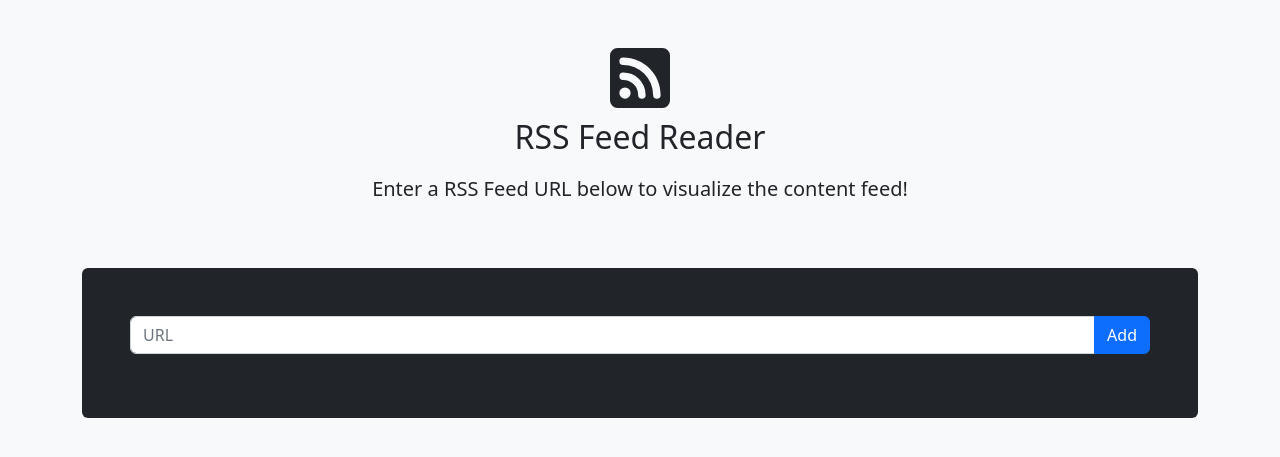
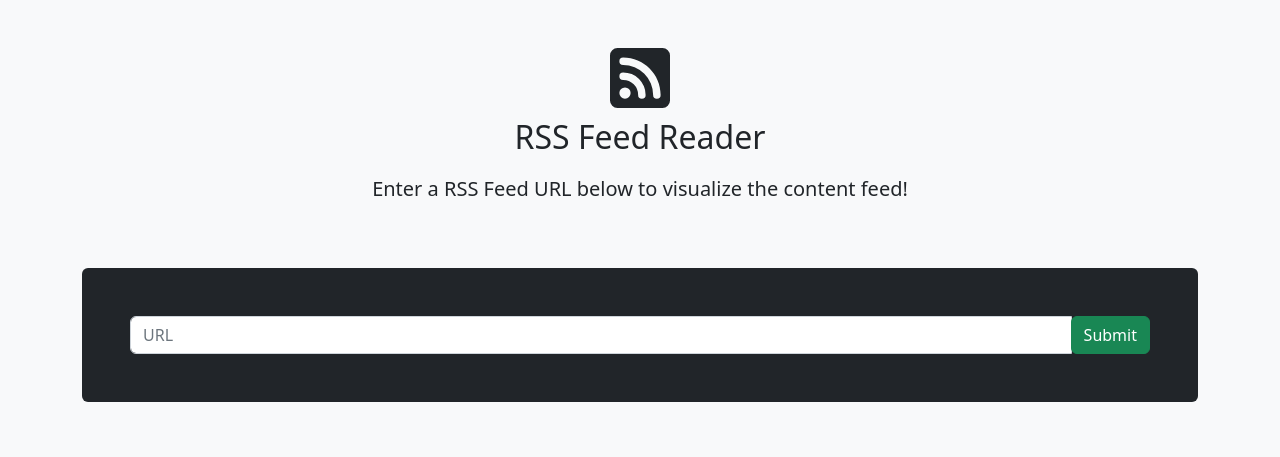
Before and after one commit to aclcoelho/rss_feed_reader, a Flask app: page / in a window 1280 px wide. Shown: the top 457 px of the page. Run offline with Flask 2, Linux system fonts and the light colour scheme.

Commit message:
Adding functionality to input form

```diff
--- a/rss_feed_reader/main/routes.py
+++ b/rss_feed_reader/main/routes.py
@@ -1,9 +1,14 @@
-from flask import render_template, Blueprint
+from flask import render_template, Blueprint, request, redirect, url_for
 import feedparser
 
 main = Blueprint('main', __name__)
 
-@main.route("/")
-@main.route("/home")
+@main.route("/", methods=['GET', 'POST',])
+@main.route("/home",methods=['GET', 'POST',])
 def home():
+    if request.method == "POST":
+        url = request.form.get("url")
+        parsed_url = feedparser.parse(url)
+        for post in parsed_url.entries:
+            print(post['title'])
     return render_template("home.html")
--- a/rss_feed_reader/templates/home.html
+++ b/rss_feed_reader/templates/home.html
@@ -21,10 +21,14 @@
                 </div>
                 <div class="p-4 p-md-5 mb-4 rounded text-bg-dark">
                     <div class="row flex-nowrap justify-content-between align-items-center">
-                        <div class="input-group mb-3">
-                            <input type="text" class="form-control" placeholder="URL" aria-label="URL" aria-describedby="button-addon2">
-                            <button class="btn btn-primary" type="button" id="button-addon2">Add</button>
-                        </div>
+                        <form class="form-inline" method="POST" action="{{url_for('main.home')}}">
+                            <div class="input-group">
+                                <input type="text" class="form-control" name="url" id="url" placeholder="URL">
+                                <span class="input-group-btn">
+                                    <input type="submit" value="Submit" class="btn btn-success" type="button"/>
+                                </span>
+                            </div>
+                        </form>
                     </div>
                 </div>
             </main>
```
Also changed, not shown: rss_feed_reader/rss/forms.py (deleted, +0 -7 lines), rss_feed_reader/rss/__init__.py (deleted), 1 other file.
